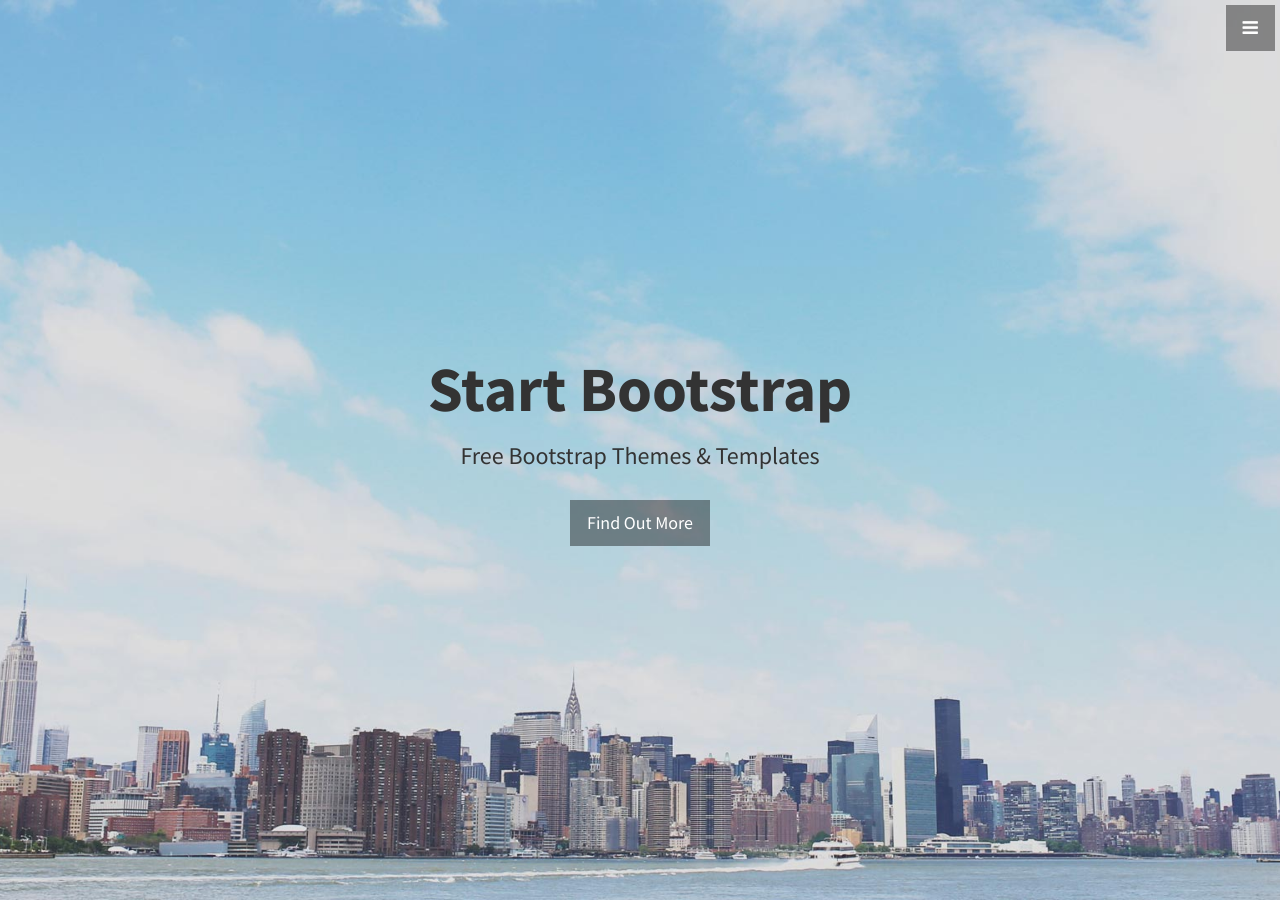
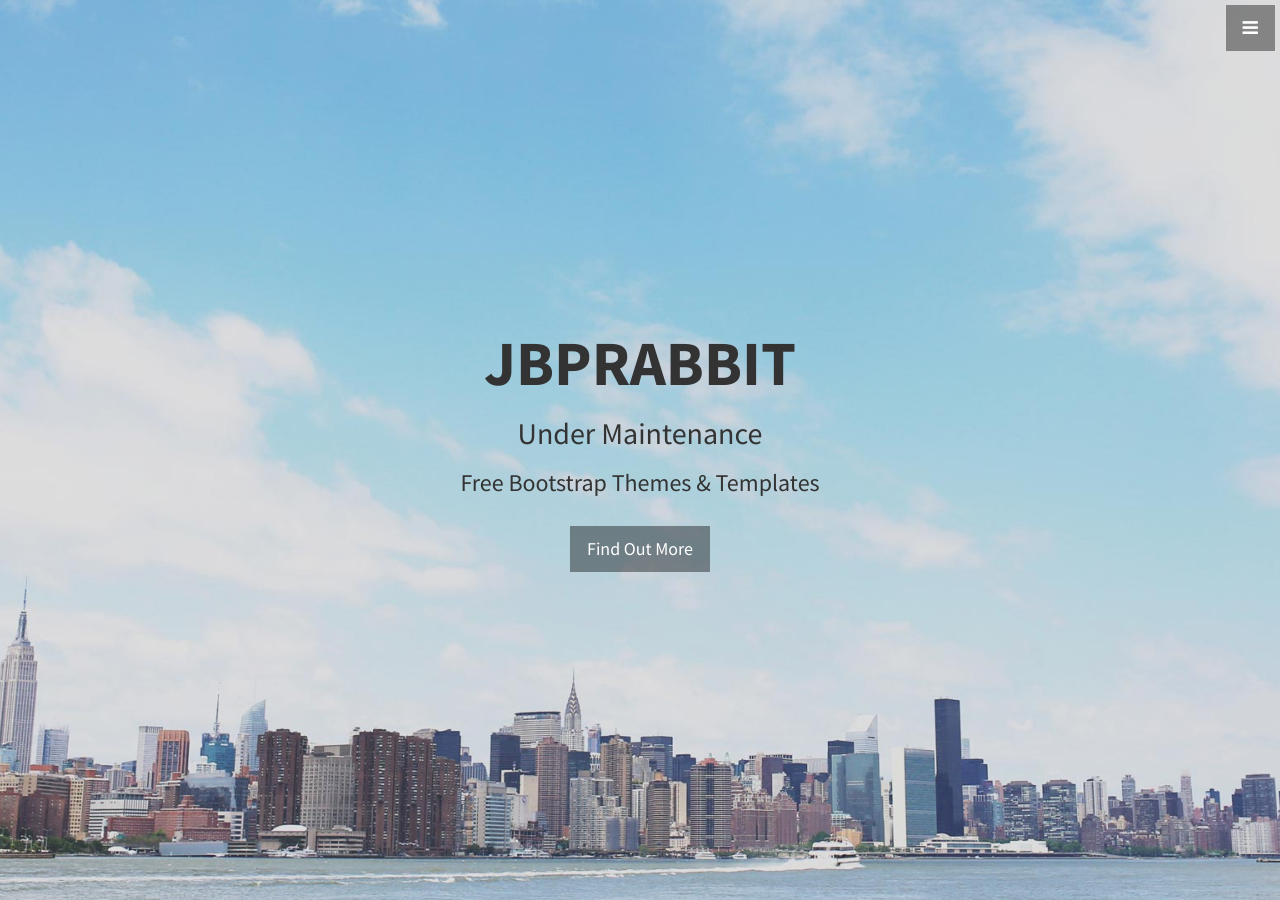
Before and after one commit to jbprabbit/jbprabbit.github.io, a Jekyll site: the page built from index.html, in a window 1280 px wide and 900 px high. Built offline with Jekyll 4.4.1, drawn with Linux system fonts in a browser that asks for light colours.

Commit message:
header change

```diff
--- a/_includes/header.html
+++ b/_includes/header.html
@@ -1,6 +1,7 @@
 <header id="top" class="header">
   <div class="text-vertical-center">
-    <h1>Start Bootstrap</h1>
+    <h1>JBPRABBIT</h1>
+    <h2>Under Maintenance</h2>
     <h3>Free Bootstrap Themes &amp; Templates</h3>
     <br>
     <a href="#about" class="btn btn-dark btn-lg">Find Out More</a>
```
